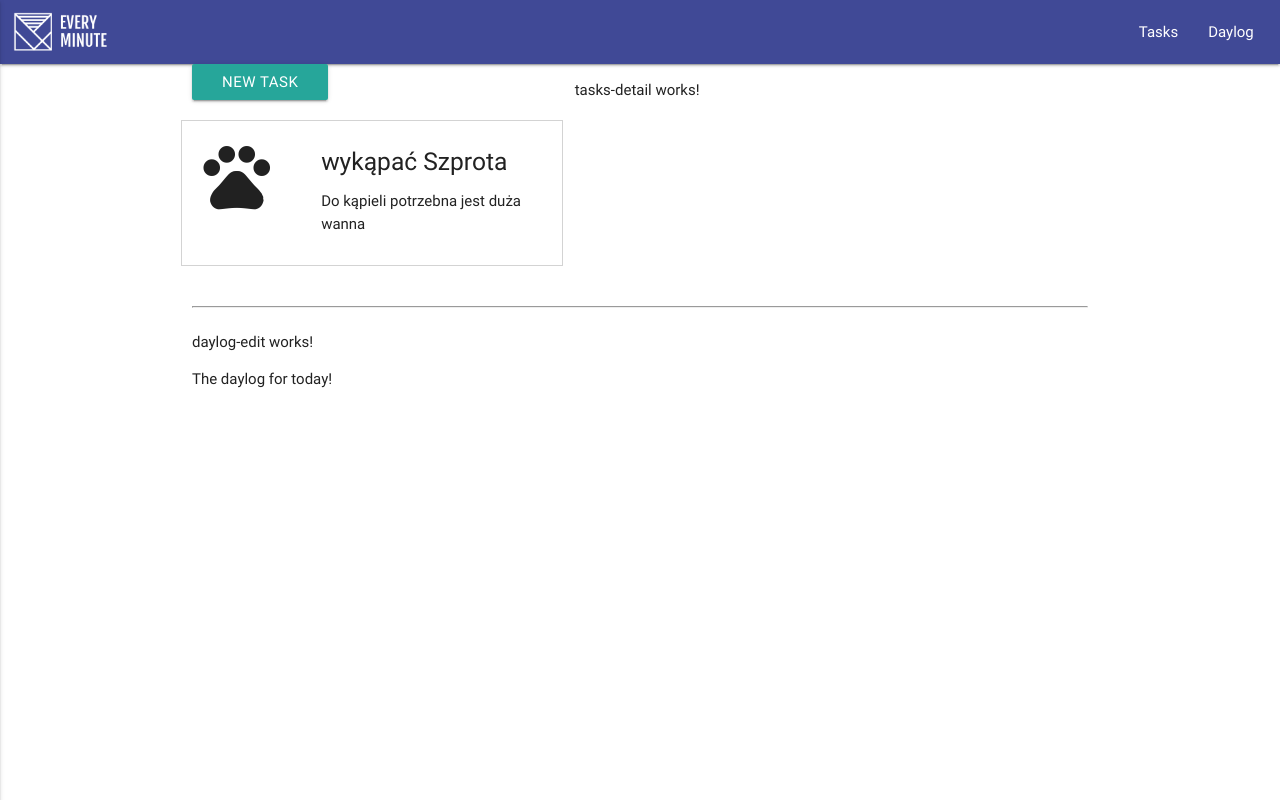
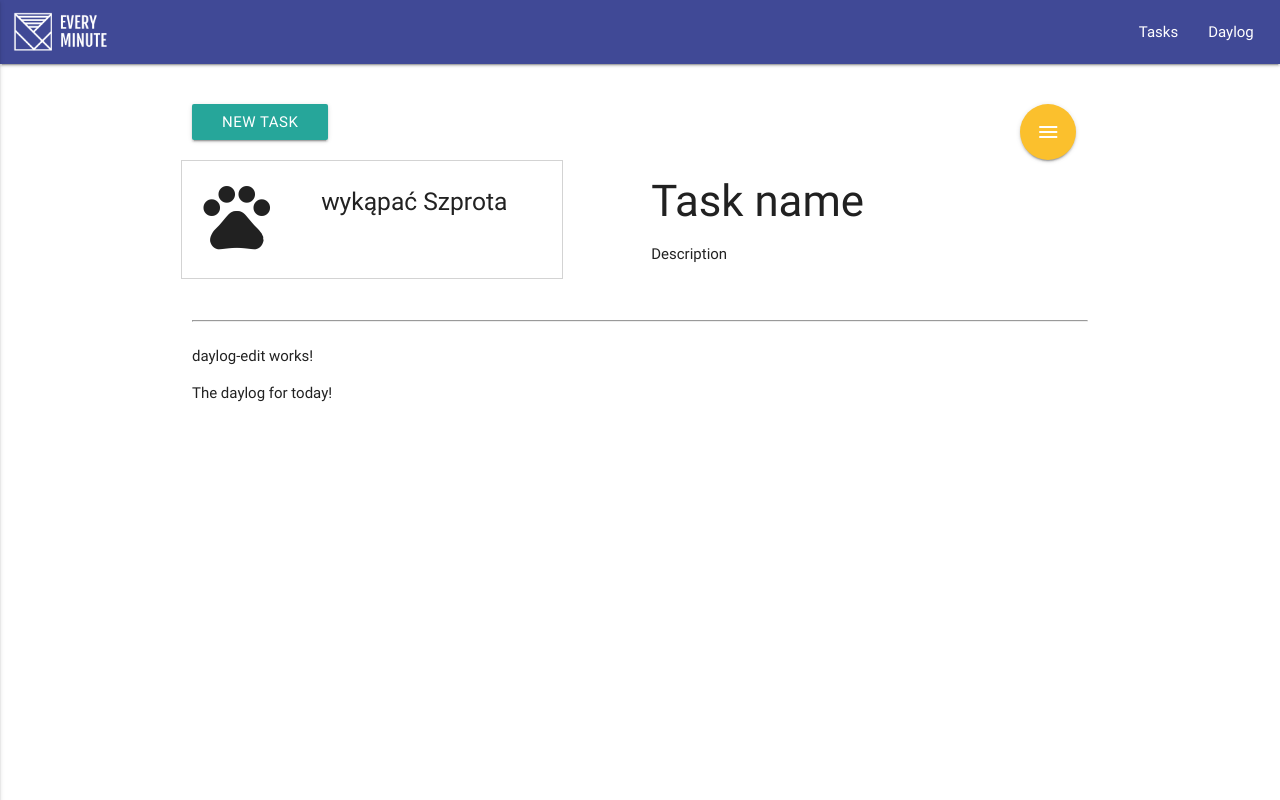
Before and after one commit to khirki/everyMinute, an Angular app: page / in a window 1280 px wide. Built offline with nearby package versions, Linux system fonts and the light colour scheme.

Commit message:
#004 tasks details

```diff
--- a/src/app/app.component.css
+++ b/src/app/app.component.css
@@ -0,0 +1,3 @@
+#tasks-daylog-container{
+    margin-top: 40px;
+}
--- a/src/app/app.component.html
+++ b/src/app/app.component.html
@@ -1,6 +1,6 @@
 <app-header></app-header>
 <div class="container">
-  <div class="row">
+  <div class="row" id="tasks-daylog-container">
     <div class="col s12">
       <app-tasks></app-tasks>
       <hr>
--- a/src/app/tasks/tasks-detail/tasks-detail.component.css
+++ b/src/app/tasks/tasks-detail/tasks-detail.component.css
@@ -0,0 +1,10 @@
+#buttons-holder{
+    position: relative;
+}
+.horizontal{
+    position: absolute;
+    top: 0;
+}
+#task-detail-holder{
+    margin-top: 30px;
+}
--- a/src/app/tasks/tasks-detail/tasks-detail.component.html
+++ b/src/app/tasks/tasks-detail/tasks-detail.component.html
@@ -1,3 +1,32 @@
-<p>
-  tasks-detail works!
-</p>
+<div class="row">
+  <div class="col s7 offset-s5" id="buttons-holder">
+    <div class="fixed-action-btn horizontal click-to-toggle">
+      <a class="btn-floating btn-large yellow darken-2">
+        <i class="large material-icons">menu</i>
+      </a>
+      <ul>
+        <li>
+          <a class="btn-floating green tooltipped" data-position="bottom" data-delay="50" data-tooltip="Add to daylog">
+            <i class="material-icons">add</i>
+          </a>
+        </li>
+        <li>
+          <a class="btn-floating blue tooltipped" data-position="bottom" data-delay="50" data-tooltip="Edit">
+            <i class="material-icons">mode_edit</i>
+          </a>
+        </li>
+        <li>
+          <a class="btn-floating red tooltipped" data-position="bottom" data-delay="50" data-tooltip="Delete">
+            <i class="material-icons">delete</i>
+          </a>
+        </li>
+      </ul>
+    </div>
+  </div>
+</div>
+<div class="row">
+  <div class="col s12" id="task-detail-holder">
+    <h3>Task name</h3>
+    <p>Description</p>
+  </div>
+</div>
--- a/src/app/tasks/tasks-list/tasks-list.component.html
+++ b/src/app/tasks/tasks-list/tasks-list.component.html
@@ -11,7 +11,6 @@
       </div>
       <div class="col s8">
         <h5>{{ task.name }}</h5>
-        <p>{{ task.description }}</p>
       </div>
     </div>
   </div>
--- a/src/app/tasks/tasks.component.html
+++ b/src/app/tasks/tasks.component.html
@@ -2,7 +2,7 @@
   <div class="col s5">
     <app-tasks-list></app-tasks-list>
   </div>
-  <div class="col s7">
+  <div class="col s6 offset-s1">
     <app-tasks-detail></app-tasks-detail>
   </div>
 </div>
```
